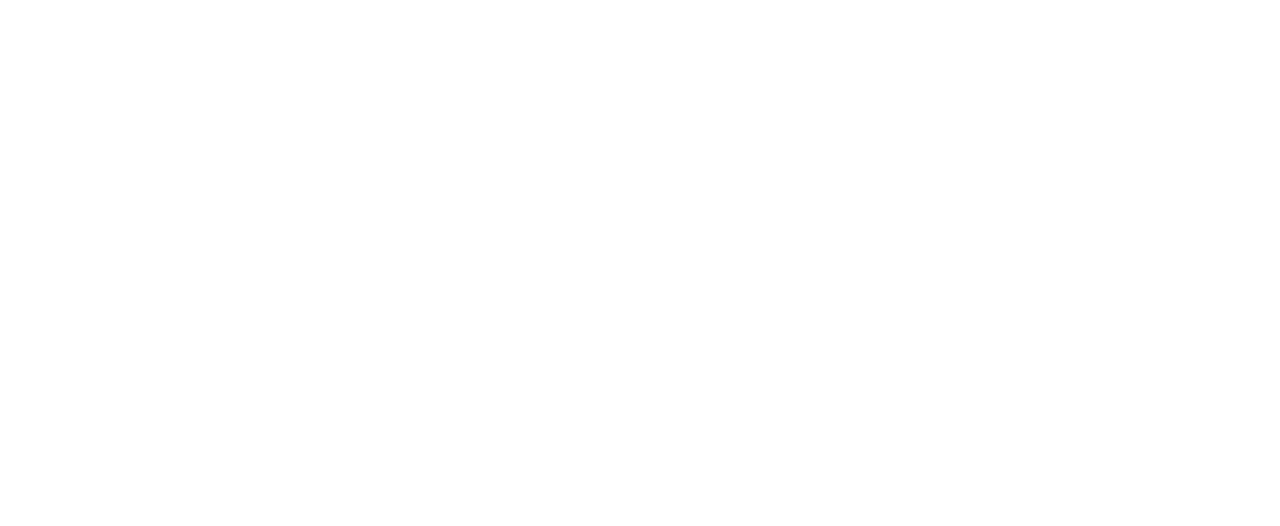
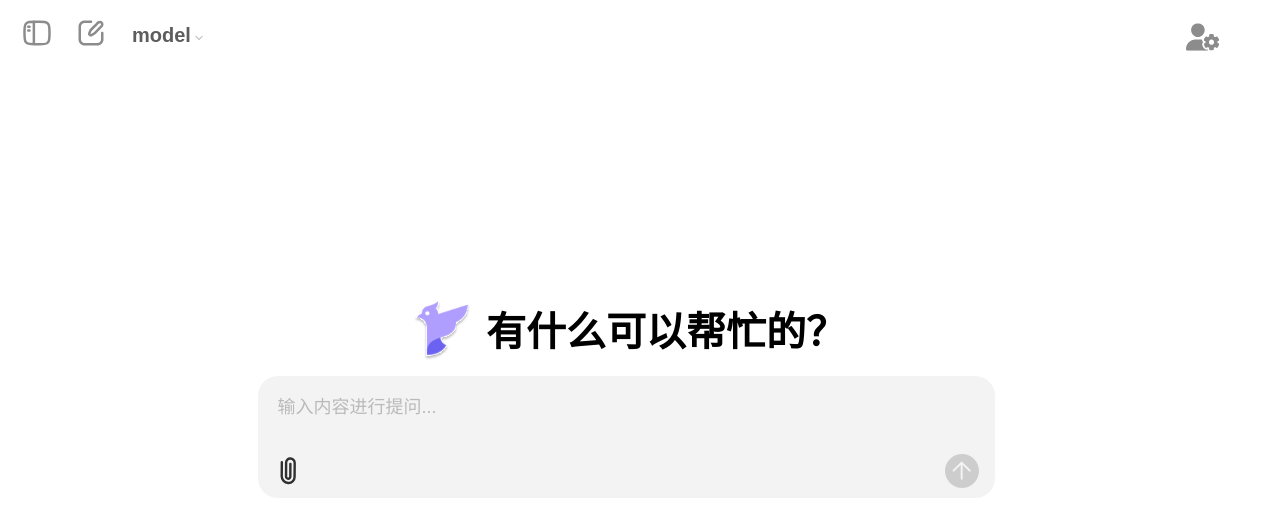
Before and after one commit to d333965/mychat, a Vue app: page /ceshi in a window 1280 px wide. Before the commit this address had no page. Shown: the top 526 px of the page. Built offline with nearby package versions, Linux system fonts and the light colour scheme.

Commit message:
更新chat主页（ceshi）

```diff
--- a/src/components/chat/avatar.vue
+++ b/src/components/chat/avatar.vue
@@ -1,5 +1,5 @@
 <template>
-    <img :src="avatar" alt="avatar" class="avatar">
+    <img :src="avatar" class="avatar">
 </template>
 
 <script setup>
@@ -7,5 +7,8 @@
 </script>
 
 <style scoped>
-
+.avatar {
+    width: 34px;
+    height: 34px;
+}
 </style>
--- a/src/components/chat/edits.vue
+++ b/src/components/chat/edits.vue
@@ -25,30 +25,31 @@
     <div class="new-chat-container">
       <svg
         class="new-icon"
-        width="25"
-        height="25"
-        viewBox="0 0 25 25"
+        width="30"
+        height="30"
+        viewBox="0 0 30 30"
         fill="none"
         xmlns="http://www.w3.org/2000/svg"
       >
         <path
           fill-rule="evenodd"
           clip-rule="evenodd"
-          d="M0.416687 6.28553C0.416687 4.72901 1.03501 3.23624 2.13564 2.13561C3.23627 1.03498 4.72904 0.416656 6.28556 0.416656H12.5C12.8205 0.416656 13.1278 0.543963 13.3544 0.770569C13.581 0.997176 13.7084 1.30452 13.7084 1.62499C13.7084 1.94546 13.581 2.2528 13.3544 2.47941C13.1278 2.70602 12.8205 2.83332 12.5 2.83332H6.28556C5.36998 2.83332 4.4919 3.19704 3.84448 3.84445C3.19707 4.49187 2.83335 5.36995 2.83335 6.28553V18.7144C2.83335 19.63 3.19707 20.5081 3.84448 21.1555C4.4919 21.8029 5.36998 22.1667 6.28556 22.1667H18.7145C19.6301 22.1667 20.5081 21.8029 21.1556 21.1555C21.803 20.5081 22.1667 19.63 22.1667 18.7144V12.5C22.1667 12.1795 22.294 11.8722 22.5206 11.6456C22.7472 11.419 23.0545 11.2917 23.375 11.2917C23.6955 11.2917 24.0028 11.419 24.2294 11.6456C24.456 11.8722 24.5834 12.1795 24.5834 12.5V18.7144C24.5834 20.271 23.965 21.7637 22.8644 22.8644C21.7638 23.965 20.271 24.5833 18.7145 24.5833H6.28556C4.72904 24.5833 3.23627 23.965 2.13564 22.8644C1.03501 21.7637 0.416687 20.271 0.416687 18.7144V6.28553Z"
+          d="M2.5 8.57125C2.5 6.96105 3.13965 5.41681 4.27823 4.27823C5.41681 3.13965 6.96105 2.5 8.57125 2.5H15C15.3315 2.5 15.6495 2.6317 15.8839 2.86612C16.1183 3.10054 16.25 3.41848 16.25 3.75C16.25 4.08152 16.1183 4.39946 15.8839 4.63388C15.6495 4.8683 15.3315 5 15 5H8.57125C7.6241 5 6.71573 5.37626 6.04599 6.04599C5.37626 6.71573 5 7.6241 5 8.57125V21.4287C5 22.3759 5.37626 23.2843 6.04599 23.954C6.71573 24.6237 7.6241 25 8.57125 25H21.4287C22.3759 25 23.2843 24.6237 23.954 23.954C24.6237 23.2843 25 22.3759 25 21.4287V15C25 14.6685 25.1317 14.3505 25.3661 14.1161C25.6005 13.8817 25.9185 13.75 26.25 13.75C26.5815 13.75 26.8995 13.8817 27.1339 14.1161C27.3683 14.3505 27.5 14.6685 27.5 15V21.4287C27.5 23.0389 26.8604 24.5832 25.7218 25.7218C24.5832 26.8604 23.0389 27.5 21.4287 27.5H8.57125C6.96105 27.5 5.41681 26.8604 4.27823 25.7218C3.13965 24.5832 2.5 23.0389 2.5 21.4287V8.57125Z"
           fill="#8C8C8C"
         />
         <path
           fill-rule="evenodd"
           clip-rule="evenodd"
-          d="M16.2905 13.9729L13.6262 15.58L12.378 13.5102L15.0423 11.9031L15.046 11.9007C15.1481 11.8392 15.2422 11.7653 15.3263 11.6807L21.38 5.59557C21.4407 5.53444 21.4991 5.47116 21.5552 5.40587C21.9552 4.93945 22.5473 4.01628 21.8307 3.29612C21.2254 2.68712 20.3578 3.26228 19.7959 3.75649C19.6452 3.88936 19.5001 4.02844 19.3609 4.17337L19.3198 4.21445L13.3507 10.2138C13.2089 10.3547 13.0979 10.5234 13.0244 10.7092L12.0287 13.2141C12.0099 13.2612 12.0063 13.3131 12.0186 13.3624C12.0309 13.4117 12.0583 13.4558 12.0971 13.4886C12.1359 13.5214 12.184 13.5411 12.2347 13.545C12.2853 13.5488 12.3346 13.5366 12.378 13.5102L13.6262 15.58C11.4451 16.8947 8.84116 14.6859 9.78366 12.3199L10.7805 9.81628C10.9746 9.32703 11.2666 8.88255 11.6385 8.51007L17.6064 2.50949L17.6415 2.47445C17.8191 2.2932 18.416 1.68178 19.1398 1.24195C19.5349 1.00391 20.1657 0.688533 20.945 0.628116C21.8392 0.556824 22.7938 0.838366 23.543 1.59116C24.1164 2.15761 24.477 2.90443 24.564 3.70574C24.6239 4.33032 24.5284 4.96001 24.2861 5.53878C23.9357 6.40516 23.3508 7.04195 23.0935 7.29932L17.0397 13.3845C16.8141 13.6109 16.5644 13.807 16.2905 13.9729ZM21.6712 5.36237C21.6712 5.36237 21.6664 5.36599 21.6555 5.36962L21.6712 5.36237Z"
+          d="M18.9212 16.5238L16.165 18.1863L14.8737 16.045L17.63 14.3825L17.6337 14.38C17.7394 14.3164 17.8368 14.24 17.9237 14.1525L24.1862 7.85751C24.249 7.79426 24.3094 7.72881 24.3675 7.66126C24.7812 7.17876 25.3937 6.22376 24.6525 5.47876C24.0262 4.84876 23.1287 5.44376 22.5475 5.95501C22.3916 6.09246 22.2414 6.23633 22.0975 6.38626L22.055 6.42876L15.88 12.635C15.7334 12.7808 15.6185 12.9552 15.5425 13.1475L14.5125 15.7388C14.4929 15.7875 14.4893 15.8412 14.502 15.8922C14.5147 15.9431 14.5431 15.9888 14.5832 16.0227C14.6233 16.0566 14.6731 16.077 14.7255 16.081C14.7779 16.085 14.8289 16.0724 14.8737 16.045L16.165 18.1863C13.9087 19.5463 11.215 17.2613 12.19 14.8138L13.2212 12.2238C13.422 11.7176 13.724 11.2578 14.1087 10.8725L20.2825 4.66501L20.3187 4.62876C20.5025 4.44126 21.12 3.80876 21.8687 3.35376C22.2775 3.10751 22.93 2.78126 23.7362 2.71876C24.6612 2.64501 25.6487 2.93626 26.4237 3.71501C27.0169 4.30099 27.39 5.07356 27.48 5.90251C27.5419 6.54862 27.4431 7.20003 27.1925 7.79876C26.83 8.69501 26.225 9.35376 25.9587 9.62001L19.6962 15.915C19.4629 16.1492 19.2046 16.3521 18.9212 16.5238ZM24.4875 7.61626C24.4875 7.61626 24.4825 7.62001 24.4712 7.62376L24.4875 7.61626Z"
           fill="#8C8C8C"
         />
       </svg>
+
       <div class="tooltip">新聊天</div>
     </div>
 
     <!-- 将model和箭头包裹在一起 -->
-       <!-- 模型选择 -->
+    <!-- 模型选择 -->
     <div class="model-wrapper" @click="toggleModels">
       <div class="model">model</div>
       <svg
@@ -66,48 +67,45 @@
           fill="#BABABA"
         />
       </svg>
-      <models class="models" v-show="showModels"/>
+      <models class="models" v-show="showModels" />
     </div>
   </div>
-
-
-
 </template>
 
 <script setup>
-import models from "./models.vue"
-import { ref, onMounted, onUnmounted } from 'vue'
+import models from "./models.vue";
+import { ref, onMounted, onUnmounted } from "vue";
 
-const showModels = ref(false)
+const showModels = ref(false);
 
 const toggleModels = (event) => {
   // 阻止事件冒泡，这样点击model-wrapper时不会触发document的点击事件
-  event.stopPropagation()
-  showModels.value = !showModels.value
-}
+  event.stopPropagation();
+  showModels.value = !showModels.value;
+};
 
 // 处理点击其他地方的函数
 const handleClickOutside = (event) => {
-  const modelWrapper = document.querySelector('.model-wrapper')
+  const modelWrapper = document.querySelector(".model-wrapper");
   // 如果点击的不是model-wrapper内的元素，则关闭models
   if (modelWrapper && !modelWrapper.contains(event.target)) {
-    showModels.value = false
+    showModels.value = false;
   }
-}
+};
 
 // 组件挂载时添加事件监听
 onMounted(() => {
-  document.addEventListener('click', handleClickOutside)
-})
+  document.addEventListener("click", handleClickOutside);
+});
 
 // 组件卸载时移除事件监听
 onUnmounted(() => {
-  document.removeEventListener('click', handleClickOutside)
-})
+  document.removeEventListener("click", handleClickOutside);
+});
 </script>
 
 <style scoped>
-.models{
+.models {
   position: absolute;
   top: 36px;
   z-index: 1000;
@@ -155,14 +153,16 @@
   background: #fff;
 }
 
-.sidebar-icon, .new-icon {
+.sidebar-icon,
+.new-icon {
   cursor: pointer;
   padding: 6px;
   border-radius: 6px;
   transition: background-color 0.2s ease;
 }
 
-.sidebar-icon:hover, .new-icon:hover {
+.sidebar-icon:hover,
+.new-icon:hover {
   background-color: rgba(0, 0, 0, 0.04);
 }
 
@@ -183,7 +183,7 @@
 .model-wrapper {
   display: flex;
   align-items: center;
-  padding: 4px 8px;
+  padding: 8px;
   border-radius: 6px;
   transition: background-color 0.2s ease;
   position: relative;
@@ -225,7 +225,7 @@
 
 /* 添加一个小三角形 */
 .tooltip::before {
-  content: '';
+  content: "";
   position: absolute;
   top: -4px;
   left: 50%;
--- a/src/components/chat/inputBox.vue
+++ b/src/components/chat/inputBox.vue
@@ -1,11 +1,11 @@
 <template>
-   <div class="frame-1">
+  <div class="frame-1">
     <div class="rectangle-1" :style="{ height: boxHeight + 'px' }">
       <textarea
         v-model="inputText"
         class="input-area"
         placeholder="输入内容进行提问..."
-        @keydown.enter.prevent="handleEnter"
+        @keydown="handleKeydown"
         @input="adjustHeight"
         ref="textareaRef"
       ></textarea>
@@ -15,6 +15,7 @@
           class="send"
           src="@/assets/img/chat/send.svg"
           :class="{ 'send-disabled': !inputText }"
+          @click="sendMessage"
         />
       </div>
     </div>
@@ -23,17 +24,31 @@
 
 <script setup>
 import { ref, onMounted } from 'vue'
+import { useDialogueStore } from '@/stores/dialogueStore'
 
 const inputText = ref('')
 const boxHeight = ref(109)
 const lineHeight = 27
 const maxLines = 8
 const textareaRef = ref(null)
+const dialogueStore = useDialogueStore()
 
-const handleEnter = () => {
-  console.log('发送消息:', inputText.value)
+
+const sendMessage = () => {
+  if (!inputText.value) return
+  dialogueStore.addDialogue(inputText.value, '')
   inputText.value = ''
-  adjustHeight()
+  boxHeight.value = 109
+  dialogueStore.isDialogue = true
+}
+
+const handleKeydown = (event) => {
+  if (event.key === 'Enter') {
+    if (!event.shiftKey) {
+      event.preventDefault();
+      sendMessage();
+    }
+  }
 }
 
 const adjustHeight = () => {
@@ -65,7 +80,6 @@
   background: var(--gray1, #f3f3f3);
   border-radius: 20px;
   width: 737px;
-  min-height: 109px;
   max-height: 240px;
   position: relative;
   left: calc(50% - 368.5px);
--- /dev/null
+++ b/src/components/chat/talkMessage.vue
@@ -0,0 +1,105 @@
+<template>
+  <div class="container" v-for="message in dialogueStore.dialogueHistory" :key="message.id">
+  <!-- 用户消息 -->
+  <div class="user-message">
+    <div class="frame">
+      <div class="user-text">{{ message.user }}</div>
+    </div>
+
+  </div>
+  <!-- 助手消息 -->
+  <div class="assitant-message">
+    <img src="@/assets/img/chat/ChatGPT4.svg" class="assitant-img">
+    <div class="message-content">
+      <div class="assitant-text">
+        {{ message.assistant }}
+      </div>
+      <svg class="copy" width="24" height="24" viewBox="0 0 24 24" fill="none" xmlns="http://www.w3.org/2000/svg">
+        <path
+          d="M18 15H18.6C19.93 15 21 13.93 21 12.6V5.4C21 4.07 19.93 3 18.6 3H11.4C10.07 3 9 4.07 9 5.4V6M12.6 9H5.4C4.76348 9 4.15303 9.25286 3.70294 9.70294C3.25286 10.153 3 10.7635 3 11.4V18.6C3 19.2365 3.25286 19.847 3.70294 20.2971C4.15303 20.7471 4.76348 21 5.4 21H12.6C13.2365 21 13.847 20.7471 14.2971 20.2971C14.7471 19.847 15 19.2365 15 18.6V11.4C15 11.0848 14.9379 10.7727 14.8173 10.4816C14.6967 10.1904 14.5199 9.9258 14.2971 9.70294C14.0742 9.48008 13.8096 9.3033 13.5184 9.18269C13.2273 9.06208 12.9152 9 12.6 9Z"
+          stroke="#BABABA" stroke-width="1.5" stroke-miterlimit="10" stroke-linecap="round" stroke-linejoin="round" />
+      </svg>
+    </div>
+  </div>
+  </div>
+</template>
+
+<script setup>
+import { useDialogueStore } from "@/stores/dialogueStore";
+
+const dialogueStore = useDialogueStore();
+</script>
+
+
+<style scoped>
+.container {
+  display: flex;
+  flex-direction: column; /* 子元素按列排列 */
+  gap: 20px; /* 添加间距 */
+}
+
+
+.user-message {
+  max-width: 70%;
+  height: auto;
+  margin-top: 20px;
+  align-self: flex-end;
+}
+
+.frame {
+  background: var(--gray1, #f3f3f3);
+  border-radius: 20px;
+  padding: 10px 20px;
+  width: auto;
+  height: auto;
+  left: 0px;
+  top: 0px;
+}
+
+.user-text {
+  color: #000000;
+  text-align: left;
+  font-family: var(---font-family, "Inter-Regular", sans-serif);
+  font-size: var(---font-size, 18px);
+  font-weight: var(---font-weight, 400);
+  word-wrap: break-word;
+  word-break: break-word;
+}
+
+.assitant-message {
+  height: auto;
+  margin-top: 20px;
+  display: flex;
+  gap: 9px;
+}
+
+.message-content {
+  display: flex;
+  flex-direction: column;
+  padding-left: 5px;
+  padding-top: 6px;
+}
+
+.assitant-img {
+  width: 36px;
+  height: 36px;
+}
+
+.assitant-text {
+  color: #000000;
+  text-align: left;
+  font-family: var(---font-family, "Inter-Regular", sans-serif);
+  font-size: var(---font-size, 18px);
+  font-weight: var(---font-weight, 400);
+  word-wrap: break-word;
+  word-break: break-word;
+}
+
+.copy {
+  width: 24px;
+  height: 24px;
+  cursor: pointer;
+  margin-top: 10px;
+}
+
+</style>
--- a/src/components/chat/title.vue
+++ b/src/components/chat/title.vue
@@ -1,57 +1,44 @@
 <template>
-    <div class="frame-7">
-  <div class="div">{{ displayText }}</div>
-
-    <img src="@/assets/img/home/logo.svg" class="logo">
-
-</div>
-
+  <div class="frame-7">
+    <img src="@/assets/img/home/logo.svg" class="logo" />
+    <div class="title">{{ displayText }}</div>
+  </div>
 </template>
 
 <script setup>
-import { ref, onMounted } from 'vue'
+import { ref, onMounted } from "vue";
 
-
-const fullText = '有什么可以帮忙的？'
-const displayText = ref('')
-const typeSpeed =50 // 每个字符的打字速度(毫秒)
+const fullText = "有什么可以帮忙的？";
+const displayText = ref("");
+const typeSpeed = 50; // 每个字符的打字速度(毫秒)
 
 onMounted(() => {
-  let currentIndex = 0
+  let currentIndex = 0;
   const typeTimer = setInterval(() => {
     if (currentIndex < fullText.length) {
-      displayText.value += fullText[currentIndex]
-      currentIndex++
+      displayText.value += fullText[currentIndex];
+      currentIndex++;
     } else {
-      clearInterval(typeTimer)
+      clearInterval(typeTimer);
     }
-  }, typeSpeed)
-})
+  }, typeSpeed);
+});
 </script>
 
 <style>
-.frame-7,
-.frame-7 * {
-  box-sizing: border-box;
-}
 .frame-7 {
   height: 53px;
-  position: relative;
+  display: flex;
+  align-items: center;
 }
-.div {
+.title {
   color: #000000;
-  text-align: left;
   font-family: "RobotoMono-Bold", sans-serif;
   font-size: 40px;
   font-weight: 700;
-  left: 56px;
-  top: 0px;
+  margin-left: 10px;
 }
-.logo{
+.logo {
   width: 70px;
-  position: absolute;
-  left: -80px;
-  top: -5px;
 }
-
 </style>
--- a/src/components/home/cards.vue
+++ b/src/components/home/cards.vue
@@ -36,7 +36,7 @@
         <div class="card-image">
           <!-- 图标占位 -->
         </div>
-        <div class="card-title">AI生成PPT</div>
+        <div class="card-title">AI绘画</div>
       </div>
     </div>
 
--- a/src/router/index.js
+++ b/src/router/index.js
@@ -8,6 +8,10 @@
   {
     path:"/chat",
     component: () => import("@/views/chat.vue"),
+  },
+  {
+    path:"/ceshi",
+    component: () => import("@/views/ceshi.vue"),
   }
 ];
 
--- /dev/null
+++ b/src/stores/dialogueStore.js
@@ -0,0 +1,30 @@
+// @/stores/AIconfigStore.js
+import { defineStore } from "pinia";
+import { ref } from "vue";
+
+export const useDialogueStore = defineStore("dialogue", () => {
+    const isDialogue = ref(false)
+    // 使用数组存储多条对话记录
+    const dialogueHistory = ref([]);
+
+    // 添加新对话
+    const addDialogue = (userMessage, assistantMessage) => {
+        dialogueHistory.value.push({
+            user: userMessage,
+            assistant: assistantMessage,
+        });
+    };
+
+    // 重置对话历史
+    const resetDialogue = () => {
+        dialogueHistory.value = [];
+    };
+
+
+    return {
+        isDialogue,
+        dialogueHistory,
+        addDialogue,
+        resetDialogue,
+    };
+});
--- /dev/null
+++ b/src/views/ceshi.vue
@@ -0,0 +1,80 @@
+<template>
+  <div class="contain">
+    <edits class="edits" />
+    <div class="talkMessageBox">
+        <talkMessage class="talkMessage" v-if="dialogueStore.isDialogue" />
+      <div class="titleInputBox" :class="{ 'move-to-bottom': dialogueStore.isDialogue }">
+        <title1 class="title1" v-if="!dialogueStore.isDialogue" />
+        <inputBox
+          class="inputBox"
+        />
+      </div>
+    </div>
+    <div class="avatarBox">
+      <avatar class="avatar" />
+    </div>
+  </div>
+</template>
+
+<script setup>
+import edits from "../components/chat/edits.vue";
+import avatar from "../components/chat/avatar.vue";
+import inputBox from "../components/chat/inputBox.vue";
+import title1 from "../components/chat/title.vue";
+import talkMessage from "../components/chat/talkMessage.vue";
+import { useDialogueStore } from "@/stores/dialogueStore";
+
+const dialogueStore = useDialogueStore();
+</script>
+
+<style scoped>
+.contain {
+  display: flex;
+  align-items: flex-start;
+  height: 100vh;
+  width: 100vw;
+}
+.edits {
+  flex: 1;
+}
+.talkMessageBox {
+  flex: 2;
+  width: 100%;
+  height: 100vh;
+  padding: 20px;
+  box-sizing: border-box; /* 解决宽度超出的问题 */
+  display: flex;
+  flex-direction: column;
+}
+.talkMessage {
+  flex: 4;
+  width: 100%;
+  height: 60px;
+}
+.titleInputBox {
+  height: 100%;
+  flex: 1;
+  display: flex;
+  flex-direction: column;
+  align-items: center;
+  justify-content: center;
+  position: relative;
+  transition: all 0.3s ease-in-out; /* 添加过渡动画 */
+}
+.move-to-bottom {
+  justify-content: flex-end;
+  padding-bottom: 20px;
+}
+.avatarBox {
+  flex: 1;
+  display: flex;
+  justify-content: flex-end;
+  align-items: flex-end;
+  padding: 20px 60px 0 0;
+}
+.inputBox {
+  margin-top: 20px;
+}
+
+
+</style>
--- a/src/views/chat.vue
+++ b/src/views/chat.vue
@@ -2,8 +2,14 @@
     <div class="contain">
         <edits class="edits"/>
         <avatar class="avatar"/>
-        <inputBox class="inputBox"/>
-        <title1 class="title1"/>
+        <inputBox
+            class="inputBox"
+            :style="{ top: dialogueStore.isDialogue ? '90%' : '50%' }"
+        />
+        <title1 class="title1" v-if="!dialogueStore.isDialogue"/>
+        <div class="talkMessageBox">
+            <talkMessage class="talkMessage"/>
+        </div>
     </div>
 
 </template>
@@ -13,6 +19,10 @@
 import avatar from '../components/chat/avatar.vue';
 import inputBox from '../components/chat/inputBox.vue';
 import title1 from '../components/chat/title.vue';
+import talkMessage from '../components/chat/talkMessage.vue';
+import { useDialogueStore } from '@/stores/dialogueStore'
+
+const dialogueStore = useDialogueStore()
 </script>
 
 <style scoped>
@@ -35,6 +45,7 @@
     left: 50%;
     top: 50%;
     transform: translate(-50%, -50%);
+    transition: top 0.3s ease;
 }
 .title1 {
     position: absolute;
@@ -42,6 +53,13 @@
     top: 35%;
     transform: translate(-40%, -50%);
 }
-
-
+.talkMessage{
+    position: absolute;
+    left: 50%;
+    transform: translate(-50%,0);
+}
+.talkMessageBox{
+    width: 100%;
+    height: 100%;
+}
 </style>
```
Also changed, not shown: src/assets/img/chat/avatar.svg.
